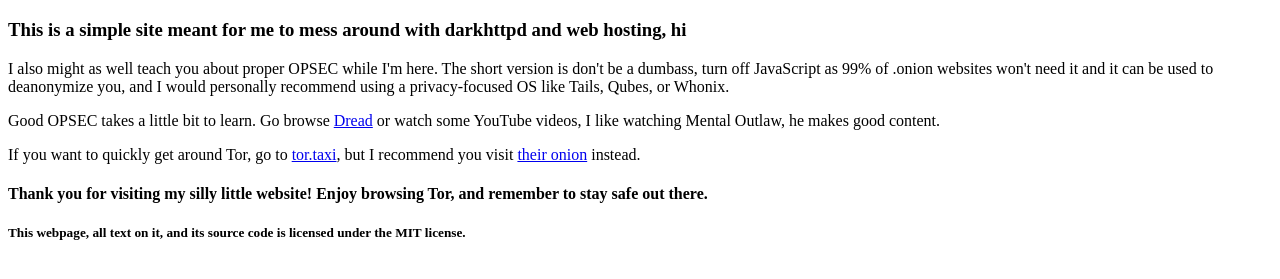
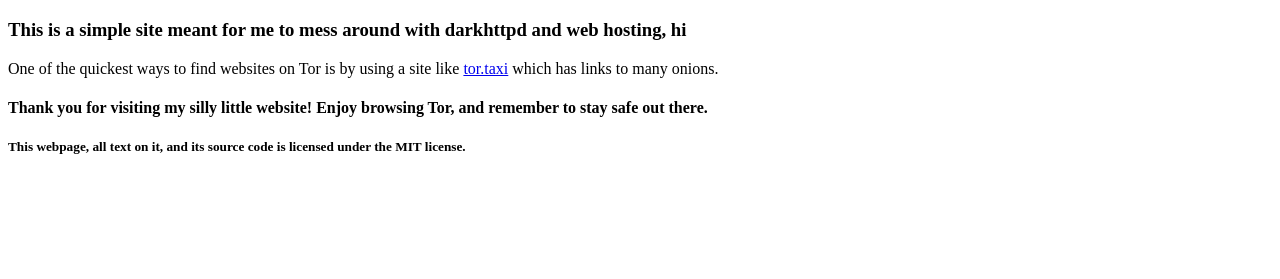
Before and after one commit to comma-tose/Small-plaintext-onion, a plain HTML site: page index.html in a window 1280 px wide. Shown: the part 61-340 px from the top of the page. Drawn offline with Linux system fonts and the light colour scheme.

Commit message:
Partial rewrite of index.html

```diff
--- a/index.html
+++ b/index.html
@@ -6,13 +6,7 @@
 <h3>This is a simple site meant for me to mess around with darkhttpd and web hosting, hi</h3>
 
 
-<p>I also might as well teach you about proper OPSEC while I'm here. The short version is don't be a dumbass, turn off JavaScript as 99% of .onion websites won't need it and it can be used to deanonymize you, and I would personally recommend using a privacy-focused OS like Tails, Qubes, or Whonix.</p>
-
-
-<p>Good OPSEC takes a little bit to learn. Go browse <a href="http://dreadytofatroptsdj6io7l3xptbet6onoyno2yv7jicoxknyazubrad.onion/">Dread</a> or watch some YouTube videos, I like watching Mental Outlaw, he makes good content.</p>
-
-
-<p>If you want to quickly get around Tor, go to <a href="https://tor.taxi/">tor.taxi</a>, but I recommend you visit <a href="http://tortaxi2dev6xjwbaydqzla77rrnth7yn2oqzjfmiuwn5h6vsk2a4syd.onion/">their onion</a> instead.
+<p>One of the quickest ways to find websites on Tor is by using a site like <a href="http://tortaxi2dev6xjwbaydqzla77rrnth7yn2oqzjfmiuwn5h6vsk2a4syd.onion/">tor.taxi</a> which has links to many onions.</p>
 
 
 <h4>Thank you for visiting my silly little website! Enjoy browsing Tor, and remember to stay safe out there.</h4>
```
